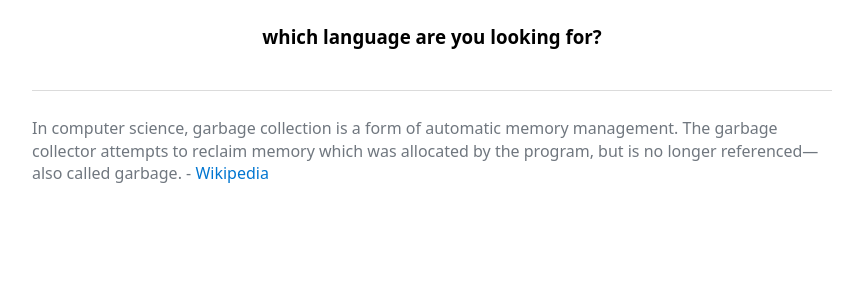
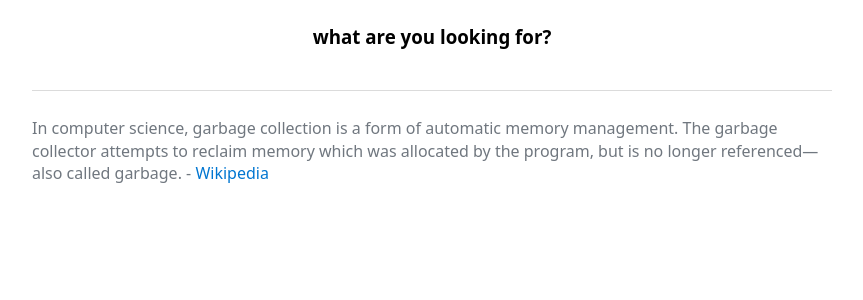
Before and after one commit to Momentum-Team-11/django-duplex-windclan, a Django app: page /index in a window 1280 px wide. Shown: the part 150-450 px from the top of the page, without its empty margins (208-1071 px from the left). Run offline with Django 3.2, Linux system fonts and the light colour scheme; the visitor is signed in with stand-in values (Sample User, id 1); data that the repository does not hold is empty.

Commit message:
changed page message to What are you looking for?

```diff
--- a/templates/index.html
+++ b/templates/index.html
@@ -2,7 +2,7 @@
 
 {% block content %}
 <div>
-    <center><h3>which language are you looking for?</h3></center>
+    <center><h3>what are you looking for?</h3></center>
     <div>
         <center>
         {% for category in categories %}
```
